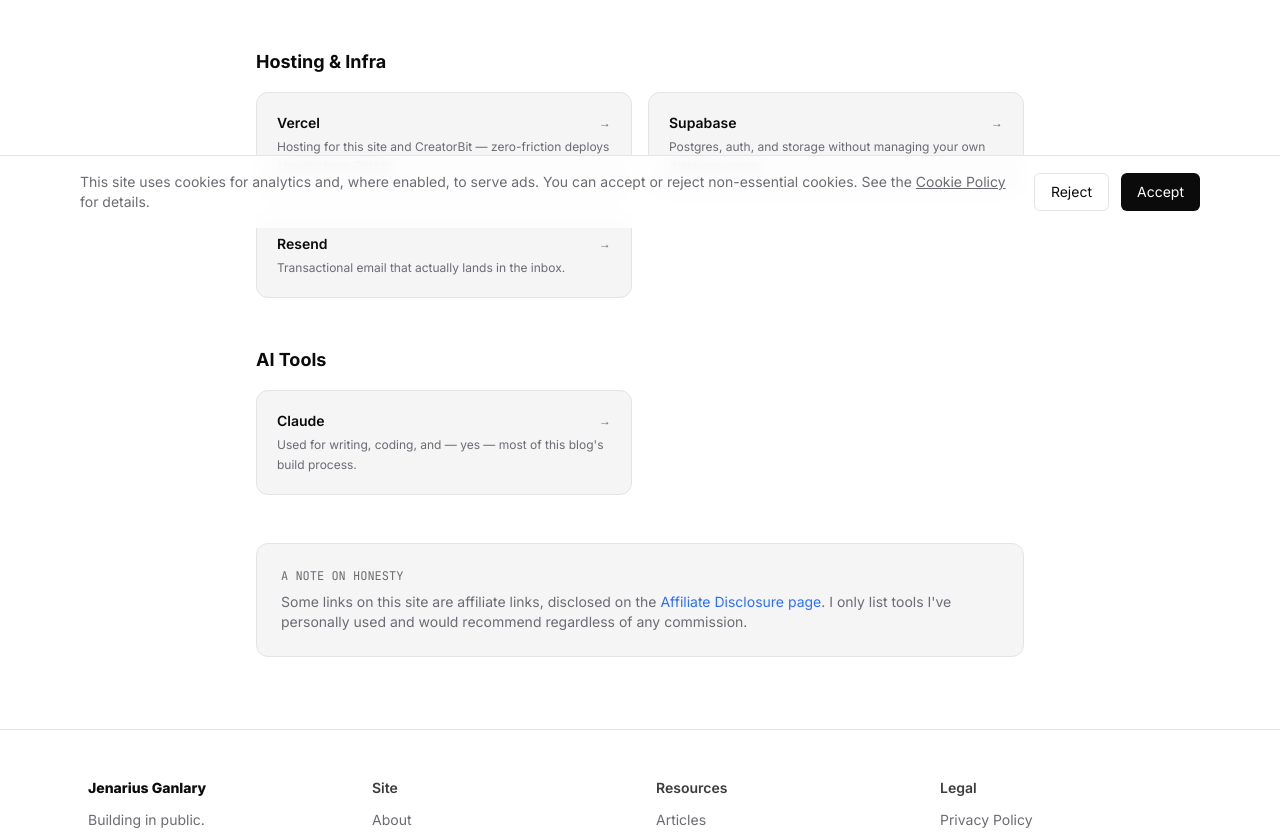
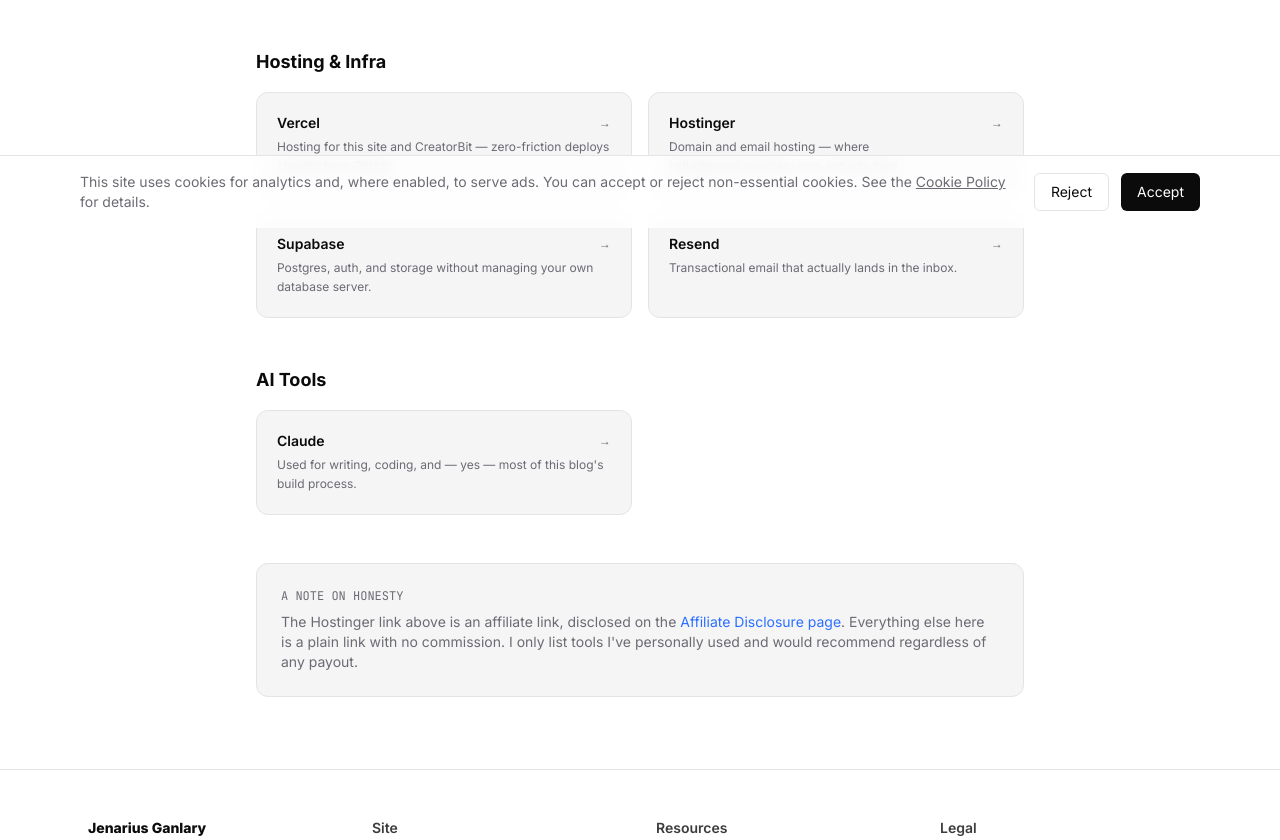
Before and after one commit to JenariusGanlary/jenariusganlary, a Next.js app: page /resources in a window 1280 px wide. Shown: the part 572-1412 px from the top of the page. Built offline with nearby package versions, Linux system fonts and the light colour scheme.

Commit message:
Add Hostinger affiliate link to resources page

```diff
--- a/app/resources/page.tsx
+++ b/app/resources/page.tsx
@@ -12,23 +12,24 @@
   {
     label: "Dev Tools",
     items: [
-      { name: "Cursor", desc: "AI-powered code editor — where most of the actual coding happens.", url: "https://cursor.com" },
-      { name: "Next.js", desc: "The React framework behind this site, CreatorBit, and most client work.", url: "https://nextjs.org" },
-      { name: "Tailwind CSS", desc: "Utility-first styling — fast to write, easy to keep consistent.", url: "https://tailwindcss.com" },
+      { name: "Cursor", desc: "AI-powered code editor — where most of the actual coding happens.", url: "https://cursor.com", affiliate: false },
+      { name: "Next.js", desc: "The React framework behind this site, CreatorBit, and most client work.", url: "https://nextjs.org", affiliate: false },
+      { name: "Tailwind CSS", desc: "Utility-first styling — fast to write, easy to keep consistent.", url: "https://tailwindcss.com", affiliate: false },
     ],
   },
   {
     label: "Hosting & Infra",
     items: [
-      { name: "Vercel", desc: "Hosting for this site and CreatorBit — zero-friction deploys straight from GitHub.", url: "https://vercel.com" },
-      { name: "Supabase", desc: "Postgres, auth, and storage without managing your own database server.", url: "https://supabase.com" },
-      { name: "Resend", desc: "Transactional email that actually lands in the inbox.", url: "https://resend.com" },
+      { name: "Vercel", desc: "Hosting for this site and CreatorBit — zero-friction deploys straight from GitHub.", url: "https://vercel.com", affiliate: false },
+      { name: "Hostinger", desc: "Domain and email hosting — where hello@jenariusganlary.com actually lives.", url: "https://www.hostinger.com/in?REFERRALCODE=N0CJENARIKX5", affiliate: true },
+      { name: "Supabase", desc: "Postgres, auth, and storage without managing your own database server.", url: "https://supabase.com", affiliate: false },
+      { name: "Resend", desc: "Transactional email that actually lands in the inbox.", url: "https://resend.com", affiliate: false },
     ],
   },
   {
     label: "AI Tools",
     items: [
-      { name: "Claude", desc: "Used for writing, coding, and — yes — most of this blog's build process.", url: "https://claude.ai" },
+      { name: "Claude", desc: "Used for writing, coding, and — yes — most of this blog's build process.", url: "https://claude.ai", affiliate: false },
     ],
   },
 ];
@@ -49,7 +50,13 @@
           <h2 className="text-lg font-bold text-foreground mb-4">{group.label}</h2>
           <div className="grid sm:grid-cols-2 gap-4">
             {group.items.map((item) => (
-              <a key={item.name} href={item.url} target="_blank" rel="noopener noreferrer" className="rounded-xl bg-surface border border-line p-5 hover:border-accent transition-colors block">
+              <a
+                key={item.name}
+                href={item.url}
+                target="_blank"
+                rel={item.affiliate ? "sponsored noopener noreferrer" : "noopener noreferrer"}
+                className="rounded-xl bg-surface border border-line p-5 hover:border-accent transition-colors block"
+              >
                 <div className="flex items-center justify-between mb-1">
                   <p className="font-semibold text-sm text-foreground">{item.name}</p>
                   <span className="text-mute text-xs">&rarr;</span>
@@ -64,12 +71,13 @@
       <div className="rounded-xl bg-surface border border-line p-6 mt-8">
         <p className="text-xs font-mono text-mute mb-2">A NOTE ON HONESTY</p>
         <p className="text-sm text-mute">
-          Some links on this site are affiliate links, disclosed on the{" "}
+          The Hostinger link above is an affiliate link, disclosed on the{" "}
           <a href="/affiliate-disclosure" className="text-accent hover:opacity-80 transition">
             Affiliate Disclosure page
           </a>
-          . I only list tools I&apos;ve personally used and would recommend
-          regardless of any commission.
+          . Everything else here is a plain link with no commission. I only
+          list tools I&apos;ve personally used and would recommend regardless
+          of any payout.
         </p>
       </div>
     </div>
```
